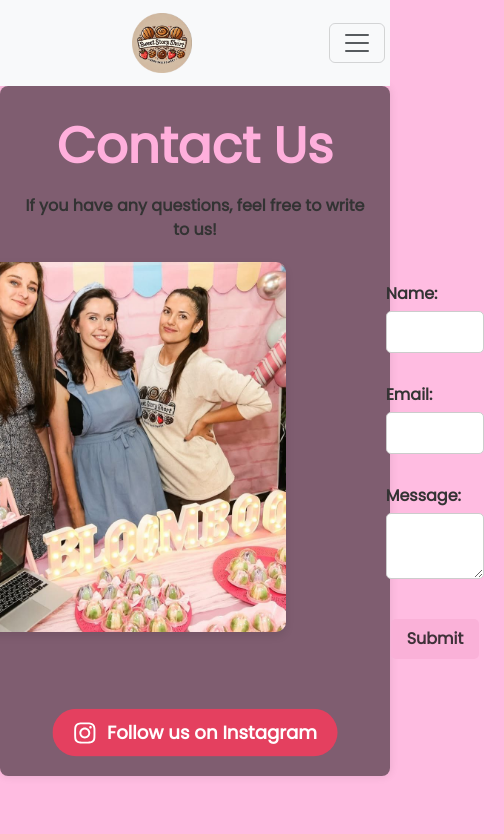
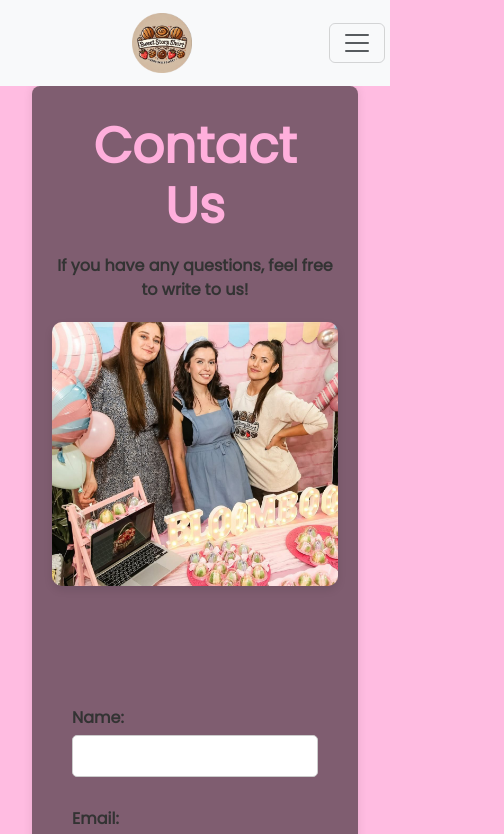
Before and after one commit to Radmila-code/sweet-story-short, a React (Create React App) app: page /contact in a window 390 px wide. Shown: the top 834 px of the page, 504 px wide, since content can reach past the window. Built offline with nearby package versions, Linux system fonts and the light colour scheme.

Commit message:
adjusting mobile adaptation settings

```diff
--- a/src/Cart.css
+++ b/src/Cart.css
@@ -1,7 +1,8 @@
 .cart-container {
     margin: 100px;
     padding: 20px;
-    background: #f8f9fb;
+    background: #7e5d70;
+    color: #ccc;
     border-radius: 8px;
     box-shadow: 0 0 10px rgba(0, 0, 0, 0.1);
 }
@@ -15,8 +16,8 @@
 }
 
 .cart-item-image {
-    width: 50px;
-    height: 50px;
+    width: 80px;
+    height: 80px;
     object-fit: cover;
     border-radius: 8px;
     margin-right: 10px;
@@ -27,3 +28,27 @@
     font-size: 18px;
     font-weight: bold;
 }
+
+/* Медиа-запросы для мобильных устройств */
+@media all and (max-width: 768px) {
+    .cart-container {
+        margin: 20px;
+        padding: 20px;
+    }
+
+    .cart-item {
+        flex-direction: column;
+        align-items: flex-start;
+        gap: 10px;
+    }
+
+    .cart-item-image {
+        width: 50%;
+        height: 50%;
+        margin-bottom: 10px;
+    }
+
+    .total-price {
+        font-size: 16px;
+    }
+}
--- a/src/Contact.css
+++ b/src/Contact.css
@@ -1,5 +1,11 @@
 .contact-container {
     text-align: center;
+    padding: 20px;
+    background: rgba(0, 0, 0, 0.5); /* Полупрозрачный фон для читаемости текста */
+    border-radius: 8px;
+    box-shadow: 0 0 10px rgba(0, 0, 0, 0.1);
+    margin-left: 7rem;
+    margin-right: 7rem;
 }
 
 .contact-content {
@@ -8,6 +14,7 @@
     justify-content: center;
     gap: 80px;
     margin-top: 20px;
+
 }
 
 .contact-image {
@@ -97,21 +104,44 @@
     }
 }
 
+/* Медиа-запросы для мобильных устройств */
 @media all and (max-width: 768px) {
-    .contact-wrapper {
+    .contact-container {
+        margin-left: 2rem;
+        margin-right: 2rem;
+    }
+
+    .contact-content {
+        flex-direction: column;
+        align-items: center;
+    }
+
+    .contact-image {
+        width: 100%;
+        margin-bottom: 20px;
+    }
+
+    .contact-form {
+        width: 100%;
         padding: 20px;
+        max-width: 100%; /* Обеспечиваем, что форма будет занимать всю ширину */
     }
-    .contact-form {
-        padding: 20px;
-    }
+
     .contact-form h2 {
         font-size: 1.5rem;
     }
-    .contact-form input, .contact-form textarea {
+
+    .contact-form input,
+    .contact-form textarea {
         padding: 8px;
         margin-bottom: 15px;
     }
+
     .contact-form button {
         padding: 8px 16px;
     }
+
+    .form-group {
+        width: 100%; /* Обеспечиваем, что form-group будет занимать всю ширину */
+    }
 }
--- a/src/Contact.js
+++ b/src/Contact.js
@@ -1,8 +1,8 @@
 import React, { useState, useEffect } from 'react';
 import { FaInstagram } from 'react-icons/fa';
-import './Contact.css'; // Подключаем стили для Contact
+import './Contact.css';
 import AOS from 'aos';
-import 'aos/dist/aos.css'; // Подключаем стили AOS
+import 'aos/dist/aos.css';
 
 function Contact() {
   const [formData, setFormData] = useState({
@@ -25,9 +25,7 @@
 
   const handleSubmit = (e) => {
     e.preventDefault();
-    // Здесь можно добавить логику для обработки отправки формы, например, отправку на сервер
     console.log('Form submitted:', formData);
-    // Сброс формы
     setFormData({
       name: '',
       email: '',
@@ -36,7 +34,7 @@
   };
 
   return (
-    <div className="container contact-container">
+    <div className="contact-container">
       <h1 data-aos="fade-up">Contact Us</h1>
       <p data-aos="fade-up">If you have any questions, feel free to write to us!</p>
       <div className="contact-content" data-aos="fade-up" data-aos-delay="200">
```
